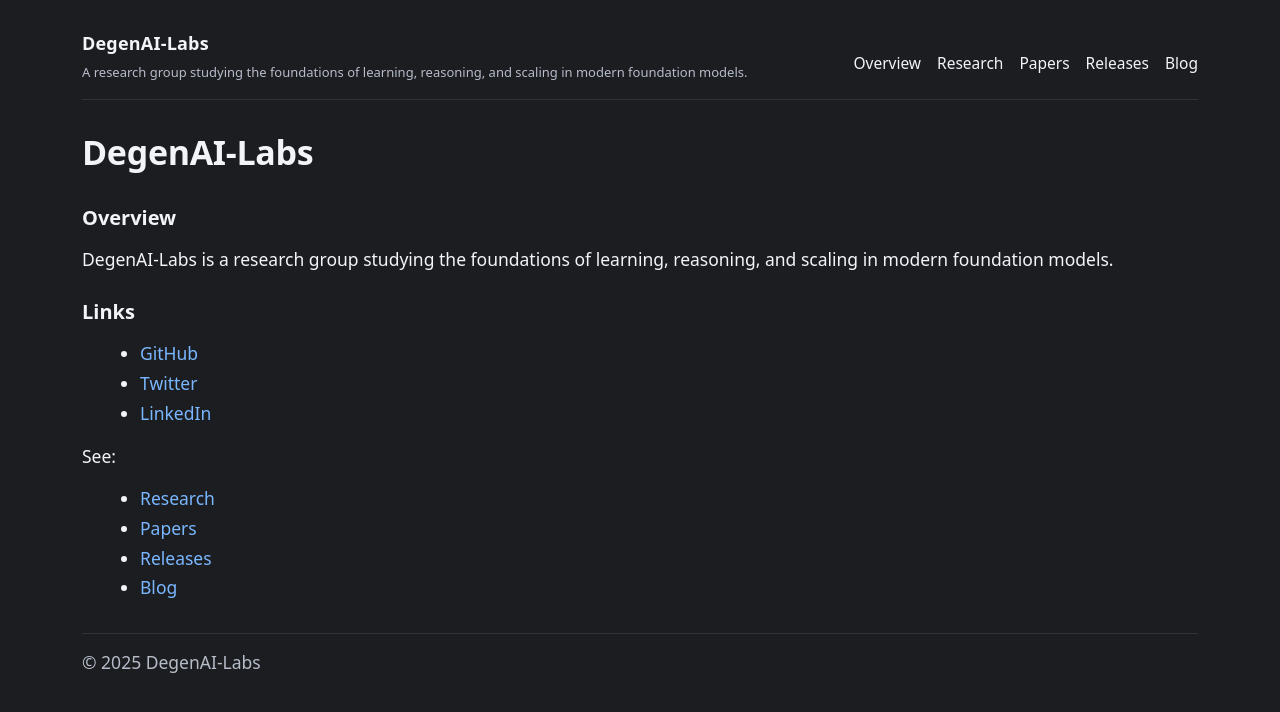
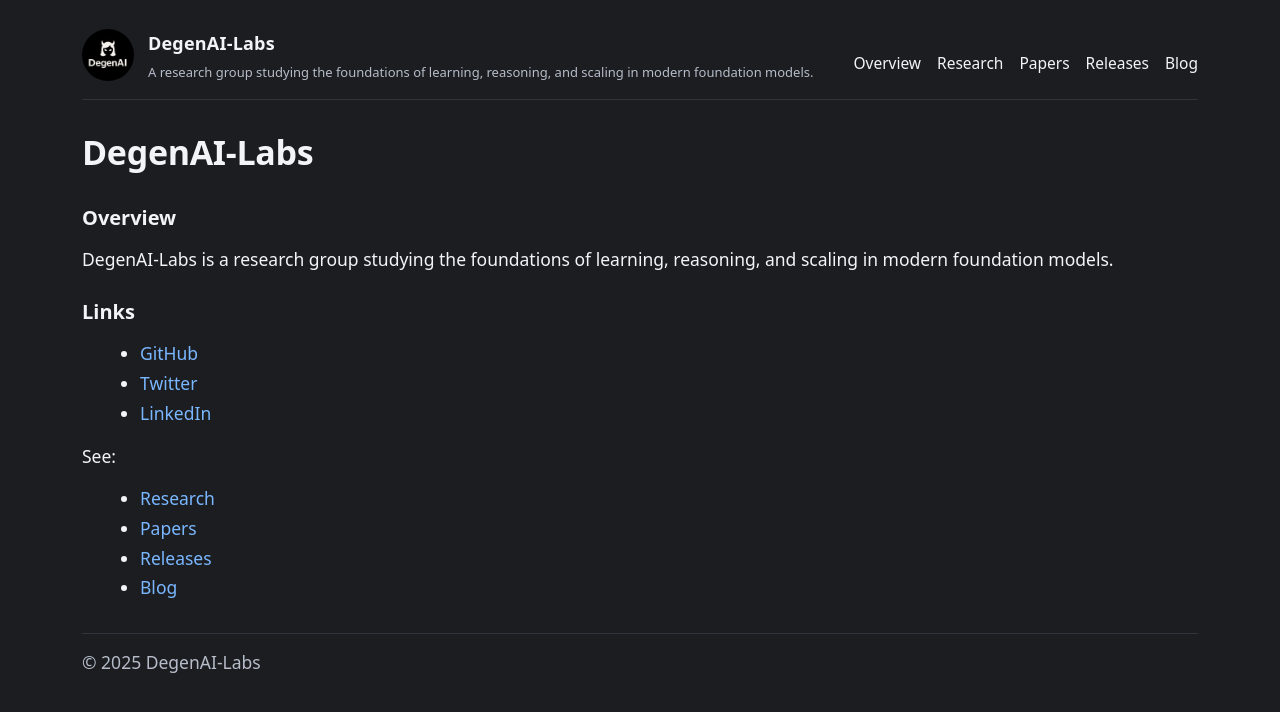
Before and after one commit to DegenAI-Labs/degenai-labs.github.io, a Jekyll site: the page built from index.md, in a window 1280 px wide. Shown: the top 712 px of the page. Built offline with Jekyll 4.4.1, drawn with Linux system fonts in a browser that asks for light colours.

Commit message:
Added logo with circular mask

```diff
--- a/_includes/nav.html
+++ b/_includes/nav.html
@@ -1,7 +1,12 @@
 <header class="site-header">
     <div class="brand">
-        <a class="brand-link" href="/">{{ site.title }}</a>
-        <span class="brand-sub">{{ site.description }}</span>
+        <a href="/" class="logo-link">
+            <img src="/degenai_logo.png" alt="DegenAI Logo" class="logo">
+        </a>
+        <div class="brand-text">
+            <a class="brand-link" href="/">{{ site.title }}</a>
+            <span class="brand-sub">{{ site.description }}</span>
+        </div>
     </div>
 
     <nav class="nav" aria-label="Primary navigation">
--- a/assets/css/main.css
+++ b/assets/css/main.css
@@ -52,9 +52,29 @@ a:hover {
 
 .brand {
     display: flex;
+    flex-direction: row;
+    align-items: center;
+    gap: 14px;
+    min-width: 220px
+}
+
+.brand-text {
+    display: flex;
     flex-direction: column;
     gap: 2px;
-    min-width: 220px
+}
+
+.logo-link {
+    display: block;
+    flex-shrink: 0;
+}
+
+.logo {
+    width: 52px;
+    height: 52px;
+    border-radius: 50%;
+    object-fit: cover;
+    display: block;
 }
 
 .brand-link {
```
Also changed, not shown: degenai_logo.png (added), 1 other file.
